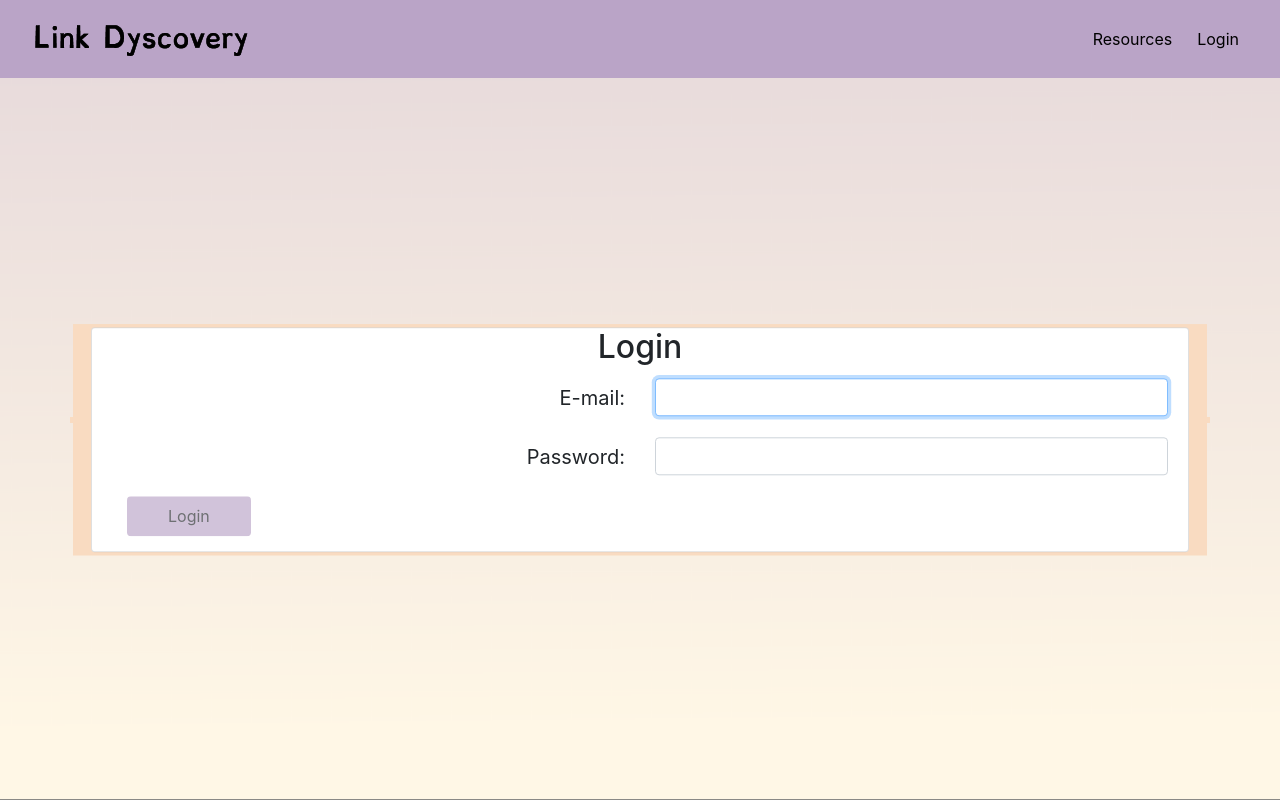
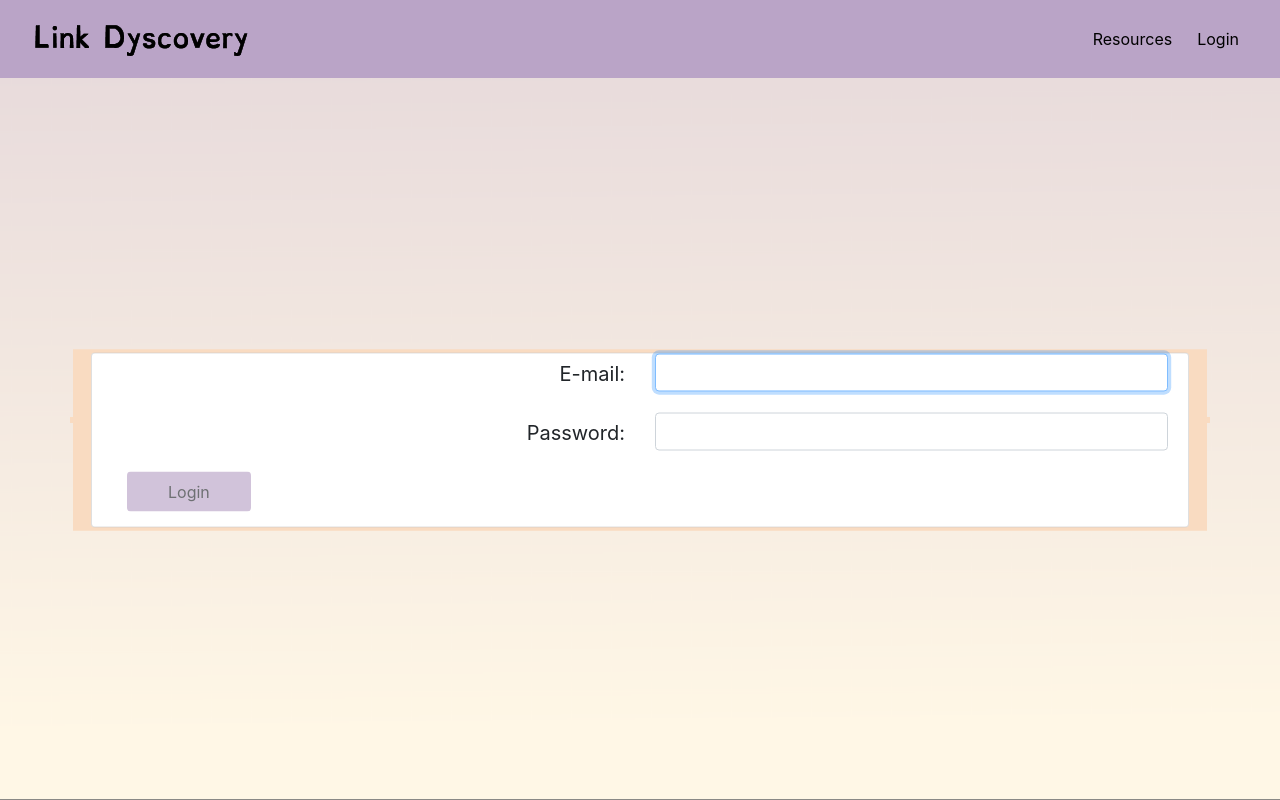
Before and after one commit to erinleecrocker/link-dyscovery, a React (Create React App) app in the folder client/: page /login in a window 1280 px wide. Built offline with nearby package versions, Linux system fonts and the light colour scheme.

Commit message:
updated logincard css

```diff
--- a/client/src/components/LoginCard/Login.css
+++ b/client/src/components/LoginCard/Login.css
@@ -8,7 +8,7 @@
     margin-right: -50%;
     transform: translate(-50%, -50%);
     margin-top: 20px;
-    margin-bottom: 20px;
+    margin-bottom: 100px;
 }
 h2{
     text-align: center;
--- a/client/src/components/LoginCard/LoginCard.jsx
+++ b/client/src/components/LoginCard/LoginCard.jsx
@@ -7,7 +7,7 @@ function LoginCard(props) {
     <div className="container login-container">
       <div className="card">
         {/* <div className="card-body"> */}
-          <h2 className="card-title">Login</h2>
+          {/* <h2 className="card-title">Login</h2> */}
           <div className="card-text">{props.children}</div>
         </div>
         </div>
```
